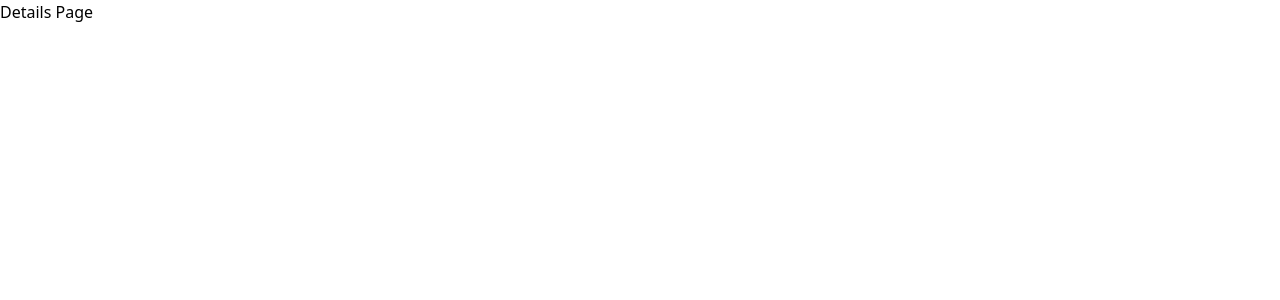
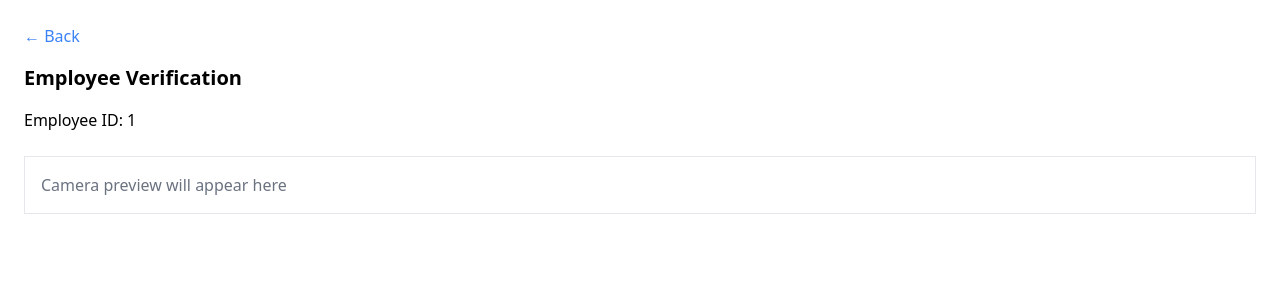
Before and after one commit to shailendra-iiitm/Jotish, a React (Vite) app in the folder employee-insights-dashboard/: page /details/1 in a window 1280 px wide. Shown: the top 300 px of the page. Built offline with nearby package versions, Linux system fonts and the light colour scheme.

Commit message:
created employee verification details page

```diff
--- a/employee-insights-dashboard/src/pages/details.jsx
+++ b/employee-insights-dashboard/src/pages/details.jsx
@@ -1,3 +1,41 @@
-export default function Details(){
-  return <div>Details Page</div>
+import { useParams, useNavigate } from "react-router-dom";
+
+export default function Details() {
+
+  const { id } = useParams();
+  const navigate = useNavigate();
+
+  return (
+
+    <div className="p-6">
+
+      <button
+        onClick={() => navigate("/list")}
+        className="mb-4 text-blue-500"
+      >
+        ← Back
+      </button>
+
+      <h1 className="text-xl font-bold mb-4">
+        Employee Verification
+      </h1>
+
+      <p className="mb-6">
+        Employee ID: {id}
+      </p>
+
+      {/* camera will go here */}
+
+      <div className="border p-4">
+
+        <p className="text-gray-500">
+          Camera preview will appear here
+        </p>
+
+      </div>
+
+    </div>
+
+  );
+
 }
```
